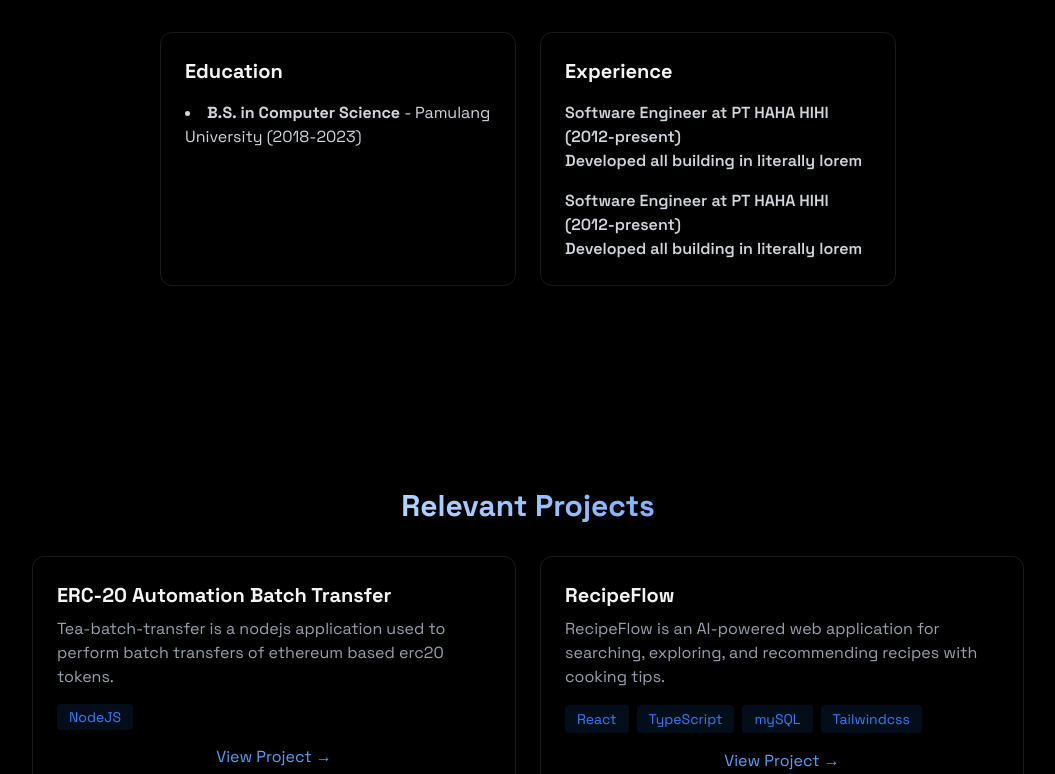
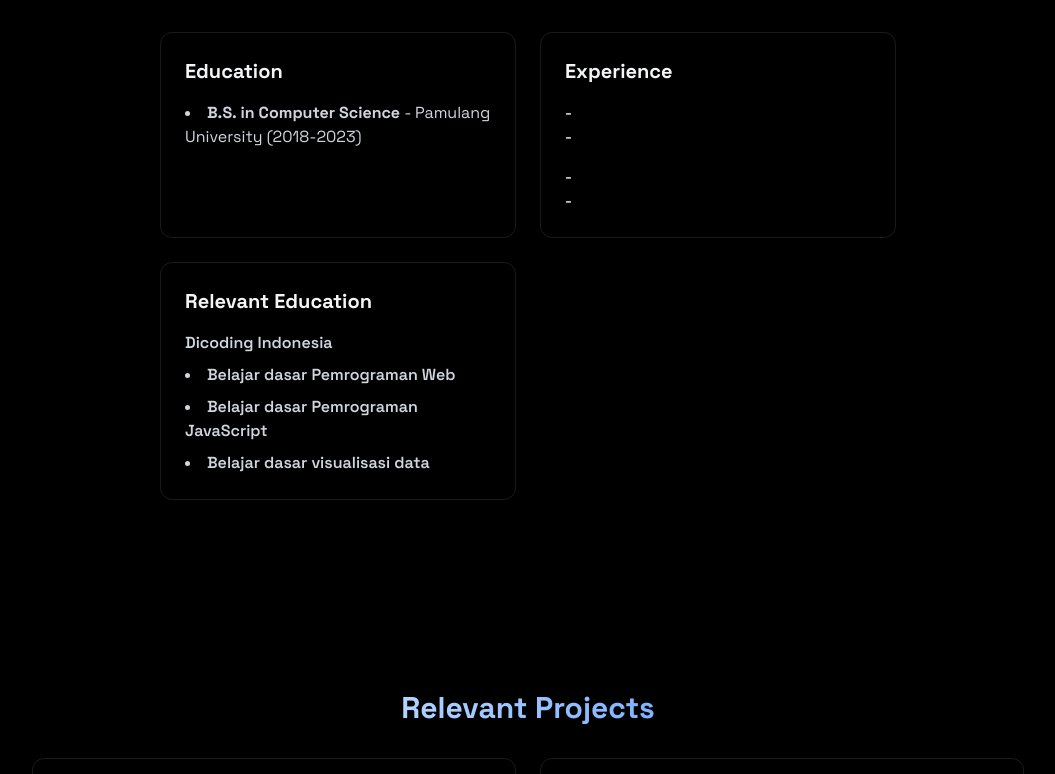
Before and after one commit to asriqul/portfolio, a React (Vite) app: page / in a window 1280 px wide. Shown: the part 1446-2220 px from the top of the page, without its empty margins (112-1167 px from the left). Built offline with nearby package versions, Linux system fonts and the light colour scheme.

Commit message:
fix about & project section

```diff
--- a/src/components/section/About.jsx
+++ b/src/components/section/About.jsx
@@ -67,16 +67,35 @@ export const About = () => {
                         <h3 className="text-xl font-bold mb-4">Experience</h3>
                         <div className="space-y-4 text-gray-300">
                             <div className="font-semibold">
-                                <h4>Software Engineer at PT HAHA HIHI (2012-present)</h4>
+                                <h4>-</h4>
                                 <p>
-                                    Developed all building in literally lorem
+                                    -
                                 </p>
                             </div>
                             <div className="font-semibold">
-                                <h4>Software Engineer at PT HAHA HIHI (2012-present)</h4>
+                                <h4>-</h4>
                                 <p>
-                                    Developed all building in literally lorem
+                                    -
                                 </p>
+                            </div>
+                        </div>
+                    </div>
+                    <div className="p-6 rounded-xl border-white/10 border  transition-all">
+                        <h3 className="text-xl font-bold mb-4">Relevant Education</h3>
+                        <div className="space-y-4 text-gray-300">
+                            <div className="font-semibold">
+                                <h4>Dicoding Indonesia</h4>
+                                <ul className="list-disc list-inside space-y-2 mt-2">
+                                    <li>
+                                        Belajar dasar Pemrograman Web
+                                    </li>
+                                    <li>
+                                        Belajar dasar Pemrograman JavaScript
+                                    </li>
+                                    <li>
+                                        Belajar dasar visualisasi data
+                                    </li>
+                                </ul>
                             </div>
                         </div>
                     </div>
--- a/src/components/section/Project.jsx
+++ b/src/components/section/Project.jsx
@@ -12,7 +12,7 @@ export const Project = () => {
                 </h2>
                 <div className="grid grid-cols-1 md:grid-cols-2 gap-6">
                     <div className="p-6 rounded-xl border border-white/10 hover:-translate-y-1 hover:border-blue-500/30 hover:shadow-[0_2px_rgba(59,130,246,0.2)] transition">
-                        <h3 className="text-xl font-bold mb-2">ERC-20 Automation Batch Transfer</h3>
+                        <h3 className="text-xl font-bold mb-2">ERC-20 Automation Batch Transfer (Personal Project)</h3>
                         <p className="text-gray-400 mb-4">
                             Tea-batch-transfer is a nodejs application used to perform batch transfers of ethereum based erc20 tokens.
                         </p>
@@ -31,7 +31,7 @@ export const Project = () => {
                         </div>
                     </div>
                     <div className="p-6 rounded-xl border border-white/10 hover:-translate-y-1 hover:border-blue-500/30 hover:shadow-[0_2px_rgba(59,130,246,0.2)] transition">
-                        <h3 className="text-xl font-bold mb-2">RecipeFlow</h3>
+                        <h3 className="text-xl font-bold mb-2">RecipeFlow (Personal Project)</h3>
                         <p className="text-gray-400 mb-4">
                             RecipeFlow is an AI-powered web application for searching, exploring, and recommending recipes with cooking tips.
                         </p>
```
